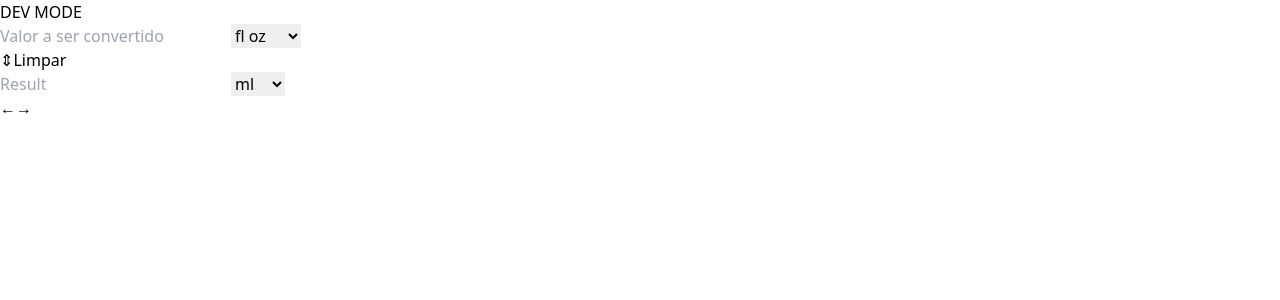
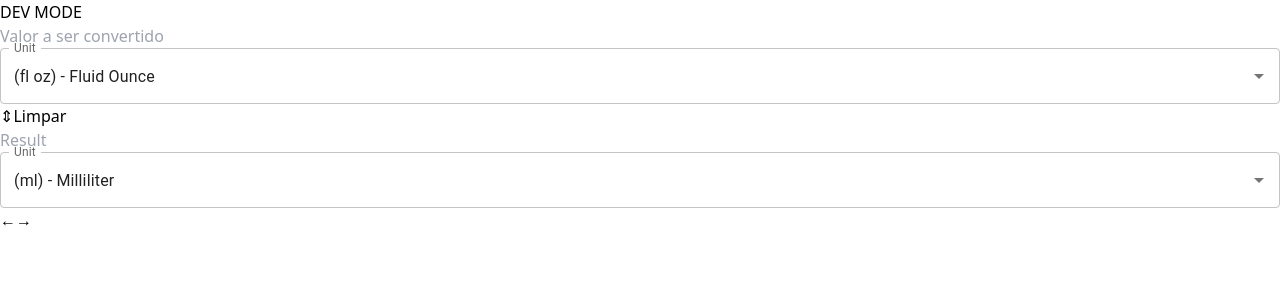
Before and after one commit to TheDevLion/unit-measure-conversion, a React (Vite) app: page / in a window 1280 px wide. Shown: the top 300 px of the page. Built offline with nearby package versions, Linux system fonts and the light colour scheme.

Commit message:
✨feat: Autocomplete component to select units

```diff
--- a/package.json
+++ b/package.json
@@ -12,6 +12,10 @@
     "test:ci": "vitest --run"
   },
   "dependencies": {
+    "@emotion/react": "^11.14.0",
+    "@emotion/styled": "^11.14.1",
+    "@mui/icons-material": "^7.3.5",
+    "@mui/material": "^7.3.5",
     "react": "^19.1.1",
     "react-dom": "^19.1.1",
     "zustand": "^5.0.8"
--- a/src/App.tsx
+++ b/src/App.tsx
@@ -2,6 +2,7 @@ import { useRef } from "react"
 import { MeasureField } from "./components/MeasureField/MeasureField"
 import { useInput, useOutput, useSetInput } from "./store/hooks"
 import { convertValue } from "./helpers/convert_values"
+import { CONVERSIONS_V2 } from "./constants"
 
 function App() {
   const inputFieldRef = useRef<HTMLInputElement | null>(null)
@@ -17,12 +18,34 @@ function App() {
   }
 
   const handleSwitch = () => {
-    const inputUnitTemp = input.unit.toString()
-    setInput({unit: outputHook.output.unit})
-    outputHook.setOutput({unit: inputUnitTemp})
+    const inputUnitObj = CONVERSIONS_V2.find(u => u.abbv === input.unit);
+    if (!inputUnitObj) return;
 
-    setInput({ value: convertValue(input.value, input.unit, outputHook.output.unit, outputHook.output.precision)})
-  }
+    const outputUnitObj = CONVERSIONS_V2.find(u =>  u.abbv === outputHook.output.unit);
+    if (!outputUnitObj) return;
+
+    const newInputValue = convertValue(
+      input.value,
+      input.unit,
+      outputUnitObj.abbv,
+      outputHook.output.precision
+    );
+
+    if (newInputValue === "" || isNaN(Number(newInputValue))) return;
+
+    setInput({
+      unit: outputUnitObj.abbv,
+      value: Number(newInputValue),
+    });
+
+    outputHook.setOutput({
+      unit: input.unit,
+    });
+  };
+
+
+
+
 
   const addDecimals = () => {
     outputHook.setOutput({ precision: outputHook.output.precision + 1})
@@ -53,7 +76,7 @@ function App() {
 
       <div className="relative">
         <MeasureField readOnly />
-        <div className="absolute top-12 left-[86px]">
+        <div className="absolute top-20 left-[40px]">
           <button onClick={removeDecimals}>&larr;</button>
           <button onClick={addDecimals}>&rarr;</button>
         </div>
--- a/src/components/MeasureField/MeasureField.tsx
+++ b/src/components/MeasureField/MeasureField.tsx
@@ -1,12 +1,19 @@
-import { type ChangeEvent } from "react"
-import { CONVERSIONS } from "../../constants"
+import { useMemo, type ChangeEvent } from "react"
 import { useInput, useOutput, useSetInput } from "../../store/hooks";
 import { convertValue } from "../../helpers/convert_values";
+import { Autocomplete, TextField } from "@mui/material";
+import { CONVERSIONS_V2 } from "../../constants";
 
 
 export type MeasureFieldProps = {
     readOnly?: boolean;
 }
+
+type Option = {
+  title: string;
+  abbv: string;
+  category: string;
+};
 
 export const MeasureField = ({ readOnly }: MeasureFieldProps) => {
     const input = useInput()
@@ -27,12 +34,29 @@ export const MeasureField = ({ readOnly }: MeasureFieldProps) => {
           setInput({ value: parsed} )
       }
     }
-    const handleUnitChange = (event: ChangeEvent<HTMLSelectElement>) => {
-        const unit = event.target.value
-        if (readOnly) outputHook.setOutput({ unit })
+    const handleUnitChange = (_: React.SyntheticEvent<Element, Event>, value: Option | null) => {
+        if (!value) return
 
-        else setInput({ unit })
+        const unit = value.abbv
+
+        if (readOnly) {
+          outputHook.setOutput({ unit });
+        } else {
+          setInput({ unit });
         }
+    }
+
+    const buildAutocompleteOptions = (): Option[] => {
+      return CONVERSIONS_V2.map(unit => ({
+        title: `(${unit.abbv.replace("_", " ")}) - ${unit.name}`,
+        abbv: unit.abbv,
+        category: unit.category
+      }));
+    }
+
+    const options = useMemo(() => buildAutocompleteOptions(), []);
+    const selectedUnitOption = options.find(o => !readOnly ? o.abbv === input.unit : o.abbv === outputHook.output.unit) || null;
+
 
     return <div className="flex p-5 w-[450px] justify-center align-center">
             <input
@@ -48,34 +72,35 @@ export const MeasureField = ({ readOnly }: MeasureFieldProps) => {
               //    inputFieldRef?.current?.focus()
             />
 
-            <select
-              value={readOnly ? outputHook.output.unit : input.unit}
+            <Autocomplete
               onChange={handleUnitChange}
-              className="w-[80px]"
-            >
-              {!readOnly && Object.entries(CONVERSIONS).map(([category, units]) => (
-                <optgroup
-                  key={category}
-                  label={category.replace("_conversion", "").toUpperCase()}
-                >
-                  {Object.keys(units).map((unit) => (
-                    <option key={unit} value={unit}>
-                      {unit.replace("_", " ")}
-                    </option>
-                  ))}
-                </optgroup>
-              ))}
+              options={options}
+              groupBy={(option: Option) => option.category}
+              getOptionLabel={(option) => option.title}
+              value={selectedUnitOption}
+              renderInput={(params) => <TextField {...params} label="Unit" />}
+              renderOption={(props, option) => {
+                let { key, ...rest } = props;
+                return <li
+                  key={option.abbv}
+                  {...rest}
+                  className={`px-3 py-2 text-xs cursor-pointer hover:bg-gray-200`}>
+                    {option.title}
+                </li>;
+              }}
+              className="w-[350px]"
+              ListboxProps={{
+                sx: {
+                  "& .MuiAutocomplete-groupLabel": {
+                    fontWeight: "bold",
+                    textTransform: "capitalize",
+                    fontSize: "0.875rem",
+                    px: 1,
+                    py: 1,
+                  },
+                },
+              }}
+            />
 
-              {readOnly && (() => {
-                const category = Object.keys(CONVERSIONS).find(cat => input.unit in CONVERSIONS[cat])
-                if (!category) return null
-
-                return Object.keys(CONVERSIONS[category]).map((unit) => (
-                    <option key={unit} value={unit}>
-                    {unit.replace("_", " ")}
-                    </option>
-                ))
-                })()}
-            </select>
         </div>
 }
--- a/src/constants.ts
+++ b/src/constants.ts
@@ -1,27 +1,26 @@
-export const CONVERSIONS: { [category: string]: { [unit: string]: number } } = {
-    volume_conversion: {
-      fl_oz: 1,
-      gal: 128,
-      ml: 0.0338140227,
-      l: 33.8140227,
-      qt: 32,
-      tbsp: 0.5,
-    },
-    weight_conversion: {
-      g: 1,
-      kg: 1000,
-      mg: 0.001,
-      oz: 28.3495,
-      lb: 453.592,
-    },
-    distance_conversion: {
-      m: 1,
-      km: 1000,
-      mm: 0.001,
-      cm: 0.01,
-      mi: 1609.344,
-      yard: 0.9144,
-      ft: 0.3048,
-      in: 0.0254,
-    }
-}
+export const CONVERSIONS_V2 = [
+  // Volume
+  { name: "Fluid Ounce", abbv: "fl_oz", conv_rate: 1, category: "volume" },
+  { name: "Gallon", abbv: "gal", conv_rate: 128, category: "volume" },
+  { name: "Milliliter", abbv: "ml", conv_rate: 0.0338140227, category: "volume" },
+  { name: "Liter", abbv: "l", conv_rate: 33.8140227, category: "volume" },
+  { name: "Quart", abbv: "qt", conv_rate: 32, category: "volume" },
+  { name: "Tablespoon", abbv: "tbsp", conv_rate: 0.5, category: "volume" },
+
+  // Weight
+  { name: "Gram", abbv: "g", conv_rate: 1, category: "weight" },
+  { name: "Kilogram", abbv: "kg", conv_rate: 1000, category: "weight" },
+  { name: "Milligram", abbv: "mg", conv_rate: 0.001, category: "weight" },
+  { name: "Ounce", abbv: "oz", conv_rate: 28.3495, category: "weight" },
+  { name: "Pound", abbv: "lb", conv_rate: 453.592, category: "weight" },
+
+  // Distance
+  { name: "Meter", abbv: "m", conv_rate: 1, category: "distance" },
+  { name: "Kilometer", abbv: "km", conv_rate: 1000, category: "distance" },
+  { name: "Millimeter", abbv: "mm", conv_rate: 0.001, category: "distance" },
+  { name: "Centimeter", abbv: "cm", conv_rate: 0.01, category: "distance" },
+  { name: "Mile", abbv: "mi", conv_rate: 1609.344, category: "distance" },
+  { name: "Yard", abbv: "yard", conv_rate: 0.9144, category: "distance" },
+  { name: "Foot", abbv: "ft", conv_rate: 0.3048, category: "distance" },
+  { name: "Inch", abbv: "in", conv_rate: 0.0254, category: "distance" },
+];
--- a/src/helpers/convert_values.ts
+++ b/src/helpers/convert_values.ts
@@ -1,16 +1,28 @@
-import { CONVERSIONS } from "../constants"
-import { microOperation, OPERATION_ENUM } from "./micro_operations"
+import { CONVERSIONS_V2 } from "../constants";
+import { microOperation, OPERATION_ENUM } from "./micro_operations";
 
-export const convertValue = (inputValue: number | string, inputUnit: string, outputUnit: string, outputPrecision: number) => {
-    if (inputValue === '' || isNaN(Number(inputValue))){
-        return ''
-    }
+export const convertValue = (
+  inputValue: number | string,
+  inputUnit: string,
+  outputUnit: string,
+  outputPrecision: number
+) => {
+  if (inputValue === "" || isNaN(Number(inputValue))) {
+    return "";
+  }
 
-    const category = Object.keys(CONVERSIONS).find(cat => inputUnit in CONVERSIONS[cat])
-    if (!category) return ''
+  const value = Number(inputValue);
+  const inputUnitToSerach = inputUnit
+  const outputUnitToSerach = outputUnit
+  const inputObj = CONVERSIONS_V2.find(u => u.abbv === inputUnitToSerach);
+  const outputObj = CONVERSIONS_V2.find(u => u.abbv === outputUnitToSerach);
 
-    const inputInFlOz = microOperation(CONVERSIONS[category][inputUnit], Number(inputValue), OPERATION_ENUM.TIMES)
-    const output = microOperation(inputInFlOz ?? 0, CONVERSIONS[category][outputUnit], OPERATION_ENUM.DIVIDE)
+  if (!inputObj || !outputObj || inputObj.category !== outputObj.category) {
+    return "";
+  }
 
-    return output ? output.toFixed(outputPrecision) : 0
-}
+  const inputInBase = microOperation(inputObj.conv_rate, value, OPERATION_ENUM.TIMES);
+  const output = microOperation(inputInBase ?? 0, outputObj.conv_rate, OPERATION_ENUM.DIVIDE);
+
+  return output ? output.toFixed(outputPrecision) : "0";
+};
```
Also changed, not shown: 2 other files (tests, documents, lock files or other folders). Lines whose indentation alone changed are shown as unchanged.
